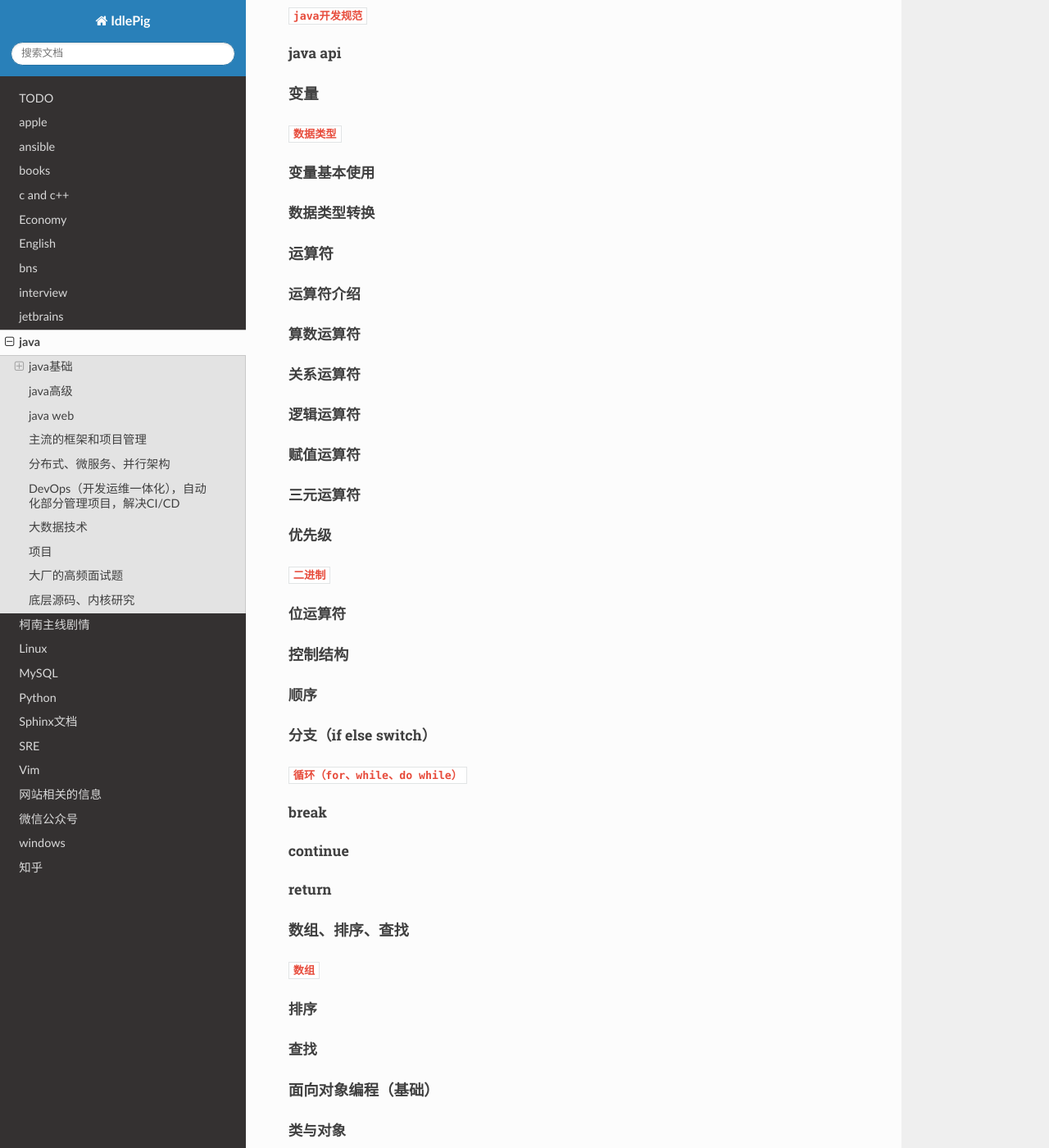
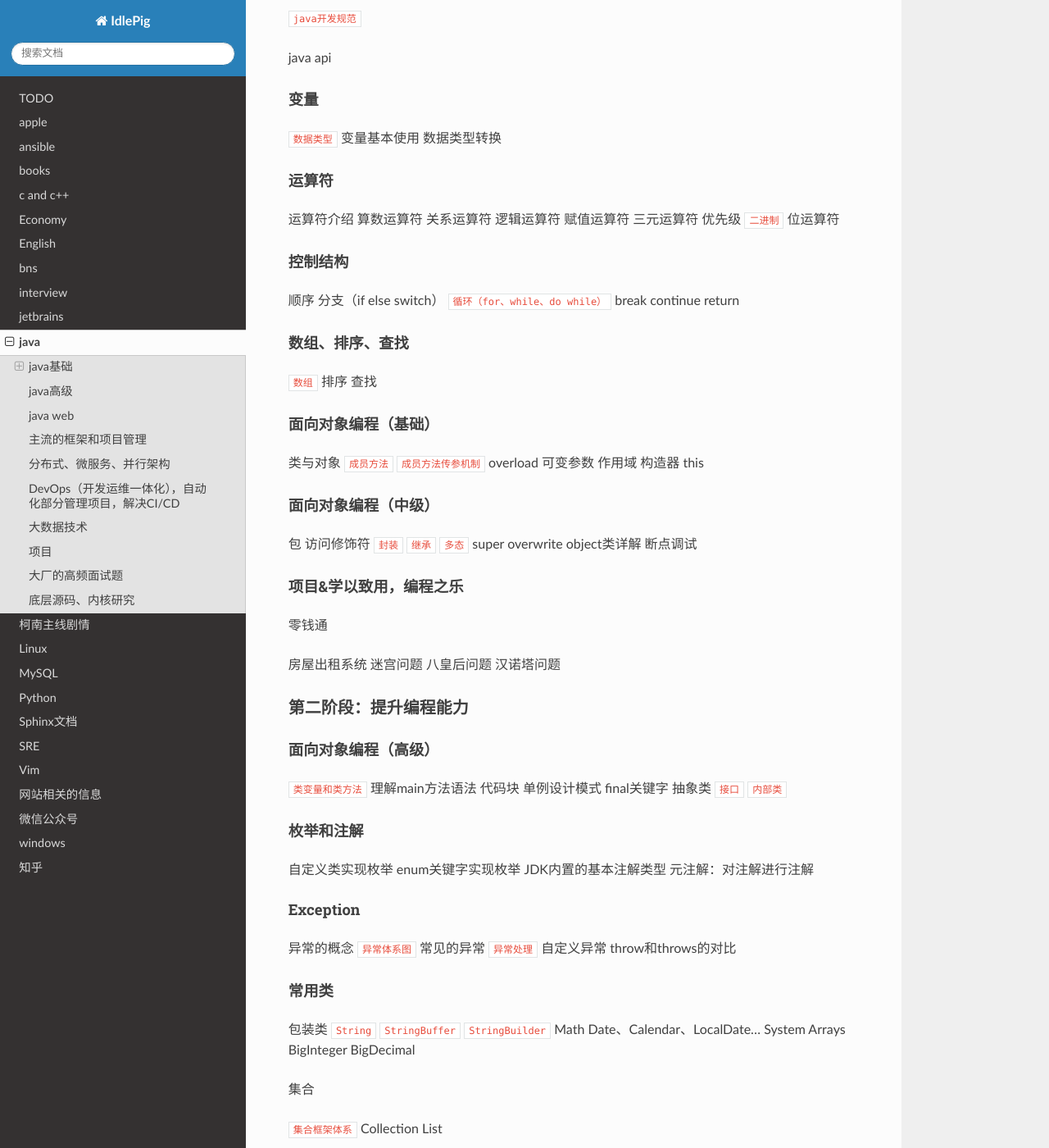
Before and after one commit to otfsenter/idlepig, a Sphinx documentation site: the page built from source/java/java.md, in a window 1280 px wide and 1400 px high, scrolled down 920 px. Shown: the whole window at 82% size. Built offline with Sphinx 7.4.7 and the Read the Docs theme 2.0.0, drawn with Linux system fonts in a browser that asks for light colours; some of the changed text lies outside the part shown.

Commit message:
java md toc change version 2

```diff
--- a/source/java/java.md
+++ b/source/java/java.md
@@ -22,23 +22,23 @@ Java后端技术体系
 
 
 
-##### `如何快速学习java技术`
+ `如何快速学习java技术`
 
-##### java历史
+ java历史
 
-##### java特点
+ java特点
 
-##### sublime
+ sublime
 
-##### `java运行机制`
+ `java运行机制`
 
-##### `jdk`
+ `jdk`
 
-##### 转义字符
+ 转义字符
 
-##### `java开发规范`
+ `java开发规范`
 
-##### java api
+ java api
 
 
 
@@ -52,69 +52,69 @@ Java后端技术体系
 
 
 
-##### `数据类型`
-##### 变量基本使用
-##### 数据类型转换
+ `数据类型`
+ 变量基本使用
+ 数据类型转换
 
 #### 运算符
 
 
 
-##### 运算符介绍
-##### 算数运算符
-##### 关系运算符
-##### 逻辑运算符
-##### 赋值运算符
-##### 三元运算符
-##### 优先级
-##### `二进制`
-##### 位运算符
+ 运算符介绍
+ 算数运算符
+ 关系运算符
+ 逻辑运算符
+ 赋值运算符
+ 三元运算符
+ 优先级
+ `二进制`
+ 位运算符
 
 #### 控制结构
 
 
 
-##### 顺序
-##### 分支（if else switch）
-##### `循环（for、while、do while）`
-##### break
-##### continue
-##### return
+ 顺序
+ 分支（if else switch）
+ `循环（for、while、do while）`
+ break
+ continue
+ return
 
 #### 数组、排序、查找
 
 
 
-##### `数组`
-##### 排序
-##### 查找
+ `数组`
+ 排序
+ 查找
 
 #### 面向对象编程（基础）
 
 
 
-##### 类与对象
-##### `成员方法`
-##### `成员方法传参机制`
-##### overload
-##### 可变参数
-##### 作用域
-##### 构造器
-##### this
+ 类与对象
+ `成员方法`
+ `成员方法传参机制`
+ overload
+ 可变参数
+ 作用域
+ 构造器
+ this
 
 #### 面向对象编程（中级）
 
 
 
-##### 包
-##### 访问修饰符
-##### `封装`
-##### `继承`
-##### `多态`
-##### super
-##### overwrite
-##### object类详解
-##### 断点调试
+ 包
+ 访问修饰符
+ `封装`
+ `继承`
+ `多态`
+ super
+ overwrite
+ object类详解
+ 断点调试
 
 
 
@@ -122,81 +122,81 @@ Java后端技术体系
 
 
 
-##### 零钱通
+ 零钱通
 
-##### 房屋出租系统
-##### 迷宫问题
-##### 八皇后问题
-##### 汉诺塔问题
+ 房屋出租系统
+ 迷宫问题
+ 八皇后问题
+ 汉诺塔问题
 
 ### 第二阶段：提升编程能力
 #### 面向对象编程（高级）
 
 
 
-##### `类变量和类方法`
-##### 理解main方法语法
-##### 代码块
-##### 单例设计模式
-##### final关键字
-##### 抽象类
-##### `接口`
-##### `内部类`
+ `类变量和类方法`
+ 理解main方法语法
+ 代码块
+ 单例设计模式
+ final关键字
+ 抽象类
+ `接口`
+ `内部类`
 
 #### 枚举和注解
 
 
 
-##### 自定义类实现枚举
-##### enum关键字实现枚举
-##### JDK内置的基本注解类型
-##### 元注解：对注解进行注解
+ 自定义类实现枚举
+ enum关键字实现枚举
+ JDK内置的基本注解类型
+ 元注解：对注解进行注解
 
 #### Exception
 
 
 
-##### 异常的概念
-##### `异常体系图`
-##### 常见的异常
-##### `异常处理`
-##### 自定义异常
-##### throw和throws的对比
+ 异常的概念
+ `异常体系图`
+ 常见的异常
+ `异常处理`
+ 自定义异常
+ throw和throws的对比
 
 #### 常用类
 
 
 
-##### 包装类
-##### `String`
-##### `StringBuffer`
-##### `StringBuilder`
-##### Math
-##### Date、Calendar、LocalDate...
-##### System
-##### Arrays
-##### BigInteger BigDecimal
+ 包装类
+ `String`
+ `StringBuffer`
+ `StringBuilder`
+ Math
+ Date、Calendar、LocalDate...
+ System
+ Arrays
+ BigInteger BigDecimal
 
-###### 集合
+ 集合
 
 
 
-######## `集合框架体系`
-######## Collection
-########## List
+ `集合框架体系`
+ Collection
+ List
 - `ArrayList`
 - LinkedList
 - `Vector`
 
 
-########## Set
+ Set
 
 - `HashSet`
 - LinkedHashSet
 - TreeSet
 
 
-######## Map
+ Map
 
 - `HashMap`
 - Hashtable
@@ -204,121 +204,121 @@ Java后端技术体系
 - TreeMap
 - Properties
 
-######## Collections
+ Collections
 
-###### 泛型
+ 泛型
 
 
 
-######## 泛型语法
-######## 自定义泛型
-########## 泛型类
-########## 泛型接口
-########## 泛型方法
-######## 泛型继承和通配符
+ 泛型语法
+ 自定义泛型
+ 泛型类
+ 泛型接口
+ 泛型方法
+ 泛型继承和通配符
 
-###### 线程（基础）
+ 线程（基础）
 
 
 
-######## 线程介绍
+ 线程介绍
 
-######## `线程使用`
+ `线程使用`
 
 - 继承Thread
 - 实现Runnable
 
-######## 线程方法
-######## 线程生命周期
+ 线程方法
+ 线程生命周期
 
-######## `Synchronized`
+ `Synchronized`
 
-######## `互斥锁`
+ `互斥锁`
 
-######## 死锁
+ 死锁
 
-###### IO流
+ IO流
 
 
 
-######## 文件
+ 文件
 
 - 概念
 - 常用操作
 
 
-######## IO流原理及流的分类
+ IO流原理及流的分类
 
-######## 节点流和处理流
+ 节点流和处理流
 
-######## `输入流`
+ `输入流`
 
-########## InputStream
+ InputStream
 
 - FileInputStream
 - BufferedInputStream
 - ObjectInputStream
 
 
-########## Reader
+ Reader
 
 - FileReader
 - BufferedReader
 - InputStreamReader
 
-######## `输出流`
+ `输出流`
 
-########## OutputStream
+ OutputStream
 
 - FileOutputStream
 - BufferedOutputStream
 - ObjectOutputStream
 
 
-########## Writer
+ Writer
 
 - FileWriter
 - BufferedWriter
 - OutputStreamWriter
 
-######## Properties类
+ Properties类
 
 
-###### 坦克大战
+ 坦克大战
 
 
 
 #### 第三阶段：分析需求，代码实现能力
 
-###### 网络编程
+ 网络编程
 
 
 
-######## 网络基础
+ 网络基础
 
-######## InetAddress
+ InetAddress
 
-######## Socket
+ Socket
 
-######## `TCP编程`
+ `TCP编程`
 
 - 字节流
 
 - 字符流
 
-######## UDP编程
+ UDP编程
 
-###### 反射
+ 反射
 
 
 
-######## 反射机制
+ 反射机制
 
-######## Class类
+ Class类
 
-######## 类的加载
+ 类的加载
 
-######## `反射获取类的结构信息`
+ `反射获取类的结构信息`
 
 - Class
 - Field
@@ -327,40 +327,40 @@ Java后端技术体系
 - 访问属性
 - 访问方法
 
-###### mysql基础
+ mysql基础
 
 
 
 后面讲高级篇（优化、集群和项目实战）
 
-######## mysql安装和配置
-######## 数据库
+ mysql安装和配置
+ 数据库
 
 - 创建
 - 查看、删除数据库
 - 备份恢复数据库
 
 
-######## 表
+ 表
 
 - 创建
 - 删除
 - 修改
 
-######## `mysql数据类型`
+ `mysql数据类型`
 
-######## `CRUD`
+ `CRUD`
 
-########## insert
-########## update
-########## delete
-########## select
+ insert
+ update
+ delete
+ select
 
 - 单表
 - 多表
 
 
-######## `函数`
+ `函数`
 
 - 统计函数
 - 时间日期
@@ -368,11 +368,11 @@ Java后端技术体系
 - 数学函数
 - 流程控制
 
-######## 内连接
+ 内连接
 
-######## 外连接
+ 外连接
 
-######## 约束
+ 约束
 
 - not null
 - primary key
@@ -381,37 +381,37 @@ Java后端技术体系
 - check
 - 自增长
 
-######## 索引
+ 索引
 
 - 主键索引
 - 唯一索引（UNIQUE）
 - 普通索引（INDEX）
 - 全文索引
 
-######## 事务
+ 事务
 
-###### JDBC和连接池
+ JDBC和连接池
 
 
 
-######## JDBC概述
+ JDBC概述
 
-######## JDBC快速入门
+ JDBC快速入门
 
-######## `JDBC API`
+ `JDBC API`
 
 - PreparedStatement
 - DriverManager
 - Statement
 - ResultSet
 
-######## JDBCUtils
+ JDBCUtils
 
-######## `事务`
+ `事务`
 
-######## 批处理
+ 批处理
 
-######## `连接池`
+ `连接池`
 
 - DataSource
 - DBCP
@@ -420,27 +420,27 @@ Java后端技术体系
 - BoneCP
 - `Druid`
 
-######## Apache-DBUtils
+ Apache-DBUtils
 
-######## `DAO增删改查-BasicDao`
+ `DAO增删改查-BasicDao`
 
-###### 正则表达式
+ 正则表达式
 
 
 
-######## 快速入门
+ 快速入门
 
-######## 正则表达式基本语法
+ 正则表达式基本语法
 
-######## `三个常用类`
+ `三个常用类`
 
 - Pattern
 - Matcher
 - PatternSyntaxException
 
-######## `分组、捕获、反向引用`
+ `分组、捕获、反向引用`
 
-######## `元字符`
+ `元字符`
 
 - 限定符
 - 选择匹配符
@@ -449,13 +449,13 @@ Java后端技术体系
 - 字符匹配符
 - 定位符
 
-######## 应用实例
+ 应用实例
 
-###### java 8 java11 新特性
+ java 8 java11 新特性
 
 
 
-######## java8新特性
+ java8新特性
 
 - `lambda`
 - `函数式接口`
@@ -469,9 +469,9 @@ Java后端技术体系
 - Optional
 - 新时间日期API
 
-######## java11新特性
+ java11新特性
 
-########## 代码层面新特性
+ 代码层面新特性
 
 - JShell
 - `类型推断`
@@ -482,7 +482,7 @@ Java后端技术体系
 - InputStream增强API
 - 标准Java异步HTTP客户
 
-########## 其他新特性
+ 其他新特性
 
 - 简化的编译运行
 - 支持Unicode 10
@@ -495,17 +495,17 @@ Java后端技术体系
 - 最新HTTPS安全协议TLS 1.3
 - 移除和废弃的内容
 
-###### 项目
+ 项目
 
 
 
-###### 骑士周游问题
+ 骑士周游问题
 
 算法、优化
 
-######## 满汉楼
+ 满汉楼
 
-######## 多用户通信系统
+ 多用户通信系统
 
 推消息、私聊、发文件
 
```
